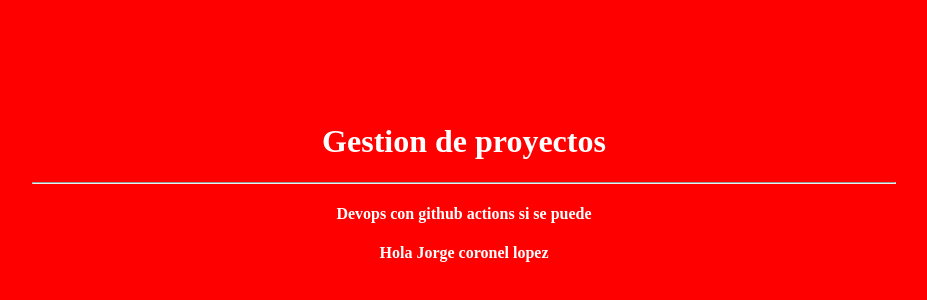
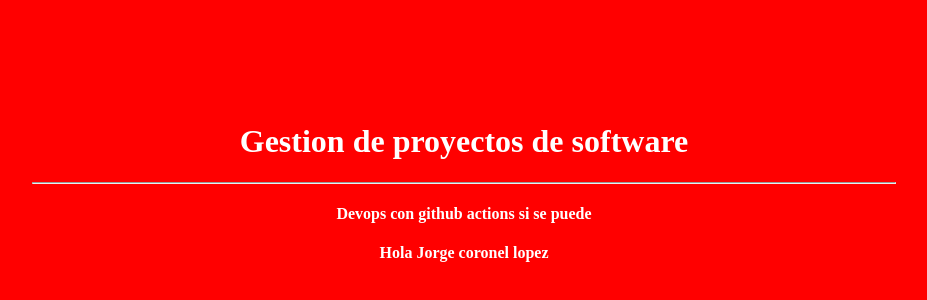
Before and after one commit to jorgecoronellopez/eje, a plain HTML site: page index.html in a window 1280 px wide. Shown: the part 106-406 px from the top of the page, without its empty margins (176-1103 px from the left). Drawn offline with Linux system fonts and the light colour scheme.

Commit message:
first commit5

```diff
--- a/index.html
+++ b/index.html
@@ -5,7 +5,7 @@
         <title>Firebase Demo</title>
     </head>
     <body style="background-color: red; color: white; text-align: center; padding: 200px;">
-        <h1>Gestion de proyectos </h1>
+        <h1>Gestion de proyectos de software</h1>
         <hr>
         <h4>Devops con github actions si se puede</h4>
         <h4>Hola Jorge coronel lopez</h4>
```
